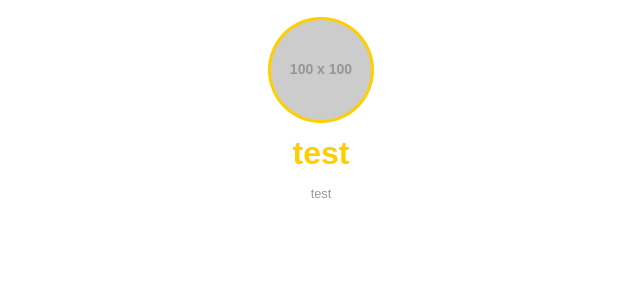
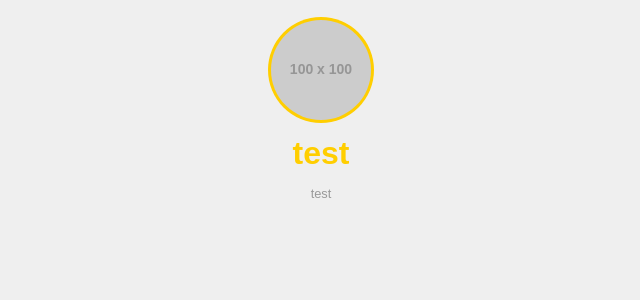
Before and after one commit to raphaelpor/raphaelpor.github.io, a React app: page / in a window 1280 px wide. Shown: the top 300 px of the page, without its empty margins (319-959 px from the left). Built offline with nearby package versions, Linux system fonts and the light colour scheme.

Commit message:
Add body background

```diff
--- a/src/App.css
+++ b/src/App.css
@@ -4,6 +4,10 @@
   --bg-gray: #efefef;
 }
 
+body {
+  background-color: var(--bg-gray);
+}
+
 h1 {
   font-size: 32px;
   margin: 15px 0 12px;
```
